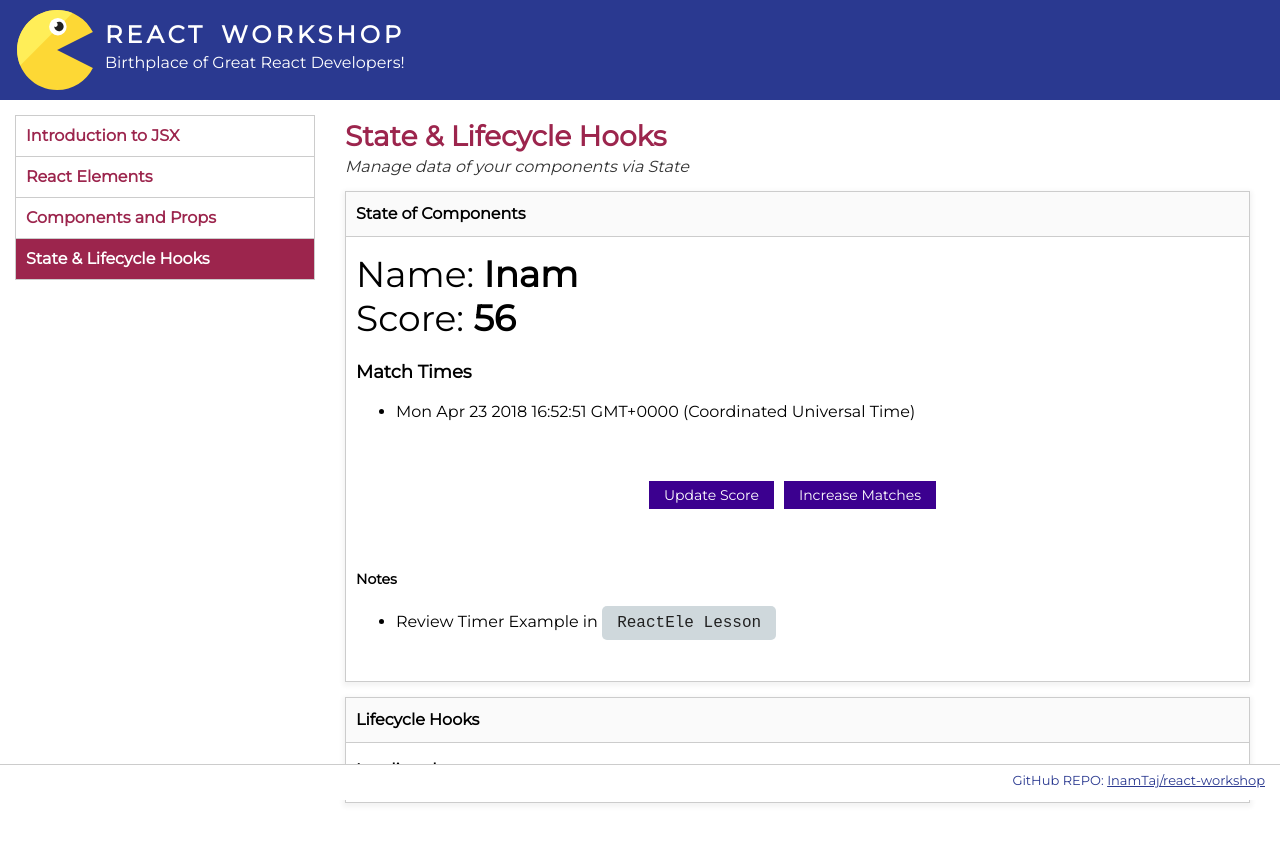
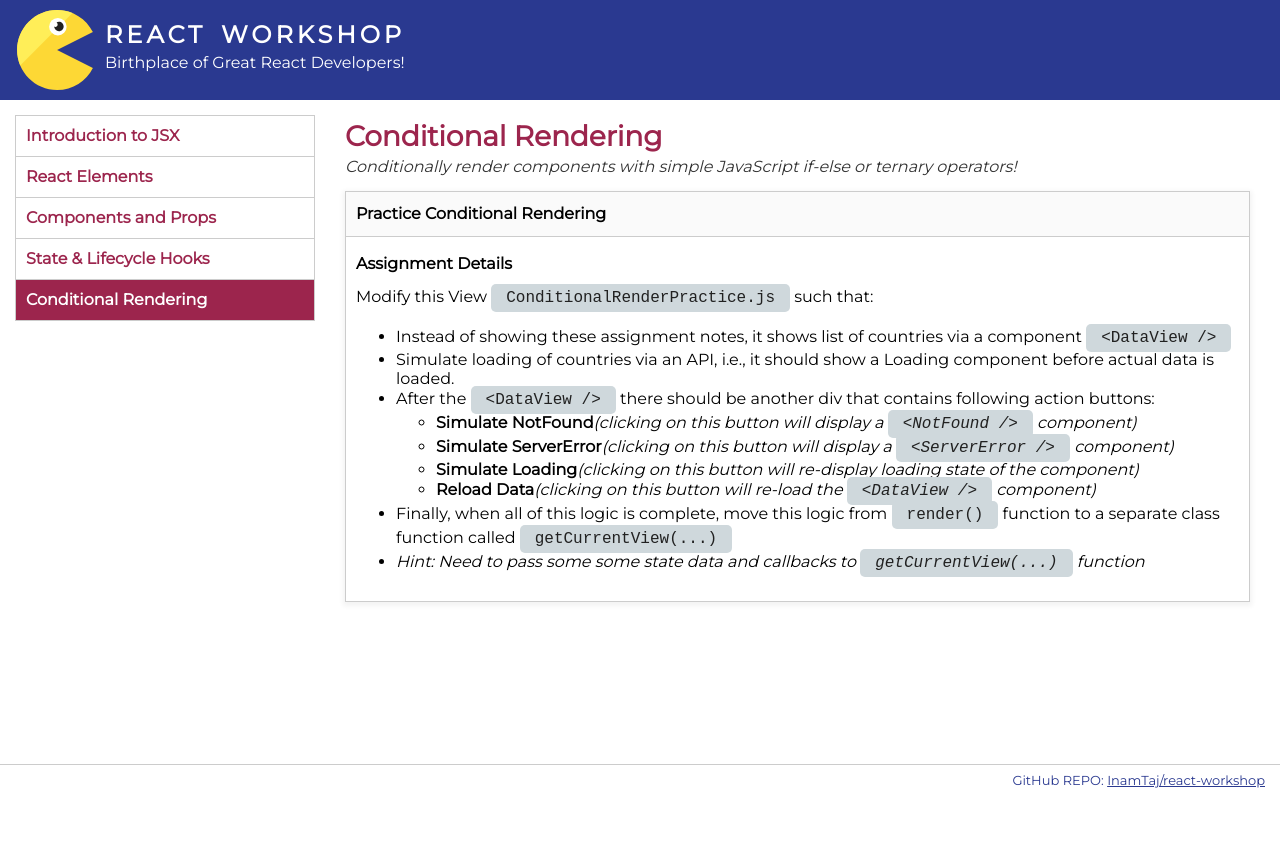
Before and after one commit to InamTaj/react-workshop, a React (Create React App) app: page / in a window 1280 px wide. Shown: the top 842 px of the page. After the commit the page ends 800 px from the top, so only its background shows below. Built offline with nearby package versions, Linux system fonts and the light colour scheme.

Commit message:
added_lessons_for_conditional_rendering

```diff
--- /dev/null
+++ b/src/modules/Lessons/LessonConditionalRenders/LessonConditionalRenders.js
@@ -0,0 +1,22 @@
+import React from 'react';
+import PropTypes from 'prop-types';
+
+import Intro from './components/ConditionalRenderIntro';
+import ConditionalRenderPractice from './components/ConditionalRenderPractice';
+
+const LessonConditionalRenders = ({title}) => {
+  return (
+      <div className="lesson-container">
+        <Intro title={title} />
+        <div className="lesson-parts">
+          <ConditionalRenderPractice />
+        </div>
+      </div>
+  );
+};
+
+LessonConditionalRenders.propTypes = {
+  title: PropTypes.string.isRequired,
+};
+
+export default LessonConditionalRenders;
--- /dev/null
+++ b/src/modules/Lessons/LessonConditionalRenders/components/AssignmentDetails.js
@@ -0,0 +1,27 @@
+import React from 'react';
+
+const AssignmentDetails = () => {
+  return (
+      <div className="assignment-details">
+        <h4>Assignment Details</h4>
+        <span>Modify this View <code>ConditionalRenderPractice.js</code> such that:</span>
+        <ul>
+          <li>Instead of showing these assignment notes, it shows list of countries via a component <code>{'<DataView />'}</code></li>
+          <li>Simulate loading of countries via an API, i.e., it should show a Loading component before actual data is loaded.</li>
+          <li>
+            After the <code>{'<DataView />'}</code> there should be another div that contains following action buttons:
+            <ul>
+              <li><strong>Simulate NotFound</strong><i>(clicking on this button will display a <code>{'<NotFound />'}</code> component)</i></li>
+              <li><strong>Simulate ServerError</strong><i>(clicking on this button will display a <code>{'<ServerError />'}</code> component)</i></li>
+              <li><strong>Simulate Loading</strong><i>(clicking on this button will re-display loading state of the component)</i></li>
+              <li><strong>Reload Data</strong><i>(clicking on this button will re-load the <code>{'<DataView />'}</code> component)</i></li>
+            </ul>
+          </li>
+          <li>Finally, when all of this logic is complete, move this logic from <code>render()</code> function to a separate class function called <code>getCurrentView(...)</code></li>
+          <li><i>Hint: Need to pass some some state data and callbacks to <code>getCurrentView(...)</code> function</i></li>
+        </ul>
+      </div>
+  );
+};
+
+export default AssignmentDetails;
--- /dev/null
+++ b/src/modules/Lessons/LessonConditionalRenders/components/ConditionalRenderIntro.js
@@ -0,0 +1,19 @@
+import React from 'react';
+import PropTypes from 'prop-types';
+
+const ConditionalRenderIntro = ({title}) => {
+  return (
+      <div className="lesson-intro">
+        <h1>{title}</h1>
+        <span className="subtitle">
+          Conditionally render components with simple JavaScript if-else or ternary operators!
+        </span>
+      </div>
+  );
+};
+
+ConditionalRenderIntro.propTypes = {
+  title: PropTypes.string.isRequired,
+};
+
+export default ConditionalRenderIntro;
--- /dev/null
+++ b/src/modules/Lessons/LessonConditionalRenders/components/ConditionalRenderPractice.js
@@ -0,0 +1,24 @@
+import React, { Component } from 'react';
+
+import AssignmentDetails from './AssignmentDetails';
+
+class ConditionalRenderPractice extends Component {
+  constructor(props) {
+    super(props);
+
+    this.state = {
+      data: null,
+    };
+  }
+
+  render() {
+    return (
+        <section className="lesson-conditional-render info-panel">
+          <h2>Practice Conditional Rendering</h2>
+          <AssignmentDetails />
+        </section>
+    );
+  }
+}
+
+export default ConditionalRenderPractice;
--- a/src/modules/Lessons/Lessons.js
+++ b/src/modules/Lessons/Lessons.js
@@ -6,6 +6,7 @@ import LessonJSX from './LessonJSX/LessonJSX';
 import LessonElements from './LessonElements/LessonElements';
 import LessonCompProps from './LessonCompProps/LessonCompProps';
 import LessonStateLifeHooks from './LessonStateLifeHooks/LessonStateLifeHooks';
+import LessonConditionalRenders from './LessonConditionalRenders/LessonConditionalRenders';
 
 import './Lessons.css';
 
@@ -14,6 +15,7 @@ const LESSON_TYPES = {
   REACT_ELEMENTS: 'React Elements',
   COMP_PROPS: 'Components and Props',
   STATE_LIFEHOOKS: 'State & Lifecycle Hooks',
+  CONDITIONAL_RENDERS: 'Conditional Rendering',
 };
 
 class Lessons extends Component {
@@ -22,7 +24,7 @@ class Lessons extends Component {
 
 
     this.state = {
-      activeLesson: LESSON_TYPES.STATE_LIFEHOOKS,
+      activeLesson: LESSON_TYPES.CONDITIONAL_RENDERS,
     };
   }
 
@@ -43,6 +45,8 @@ class Lessons extends Component {
         return <LessonCompProps title={LESSON_TYPES.COMP_PROPS} />;
       case LESSON_TYPES.STATE_LIFEHOOKS:
         return <LessonStateLifeHooks title={LESSON_TYPES.STATE_LIFEHOOKS} />;
+      case LESSON_TYPES.CONDITIONAL_RENDERS:
+        return <LessonConditionalRenders title={LESSON_TYPES.CONDITIONAL_RENDERS} />;
       default:
         return null;
     }
--- a/src/modules/Lessons/Lessons.scss
+++ b/src/modules/Lessons/Lessons.scss
@@ -64,7 +64,6 @@ aside {
     margin: 0 0 15px;
   }
   code {
-    display: block;
     background: #CFD8DC;
     border-radius: 5px;
     color: #212121;
```
